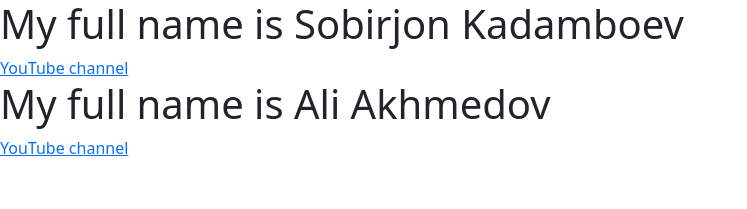
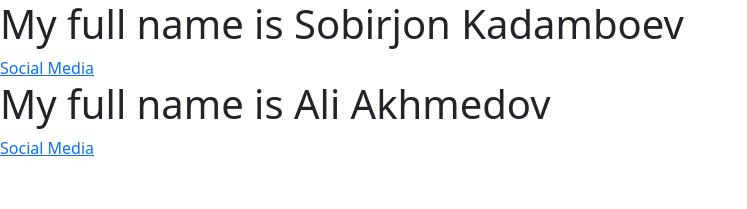
Before and after one commit to sobirjonkadamboev/sam-react, a React (Create React App) app in the folder cine-blox/cine-blox/: page / in a window 1280 px wide. Shown: the top 209 px of the page, without its empty margins (0-747 px from the left). Built offline with nearby package versions, Linux system fonts and the light colour scheme.

Commit message:
Auto-backup: 9/11/2026, 4:42:31 AM - Updated cine-blox/cine-blox/src/components/app/app.jsx

```diff
--- a/cine-blox/cine-blox/src/components/app/app.jsx
+++ b/cine-blox/cine-blox/src/components/app/app.jsx
@@ -5,7 +5,7 @@ const User = props => {
 			<h1>
 				My full name is {props.firstname} {props.lastname}
 			</h1>
-			<a href={props.link}>YouTube channel</a>
+			<a href={props.link}>Social Media</a>
 		</div>
 	)
 }
```
